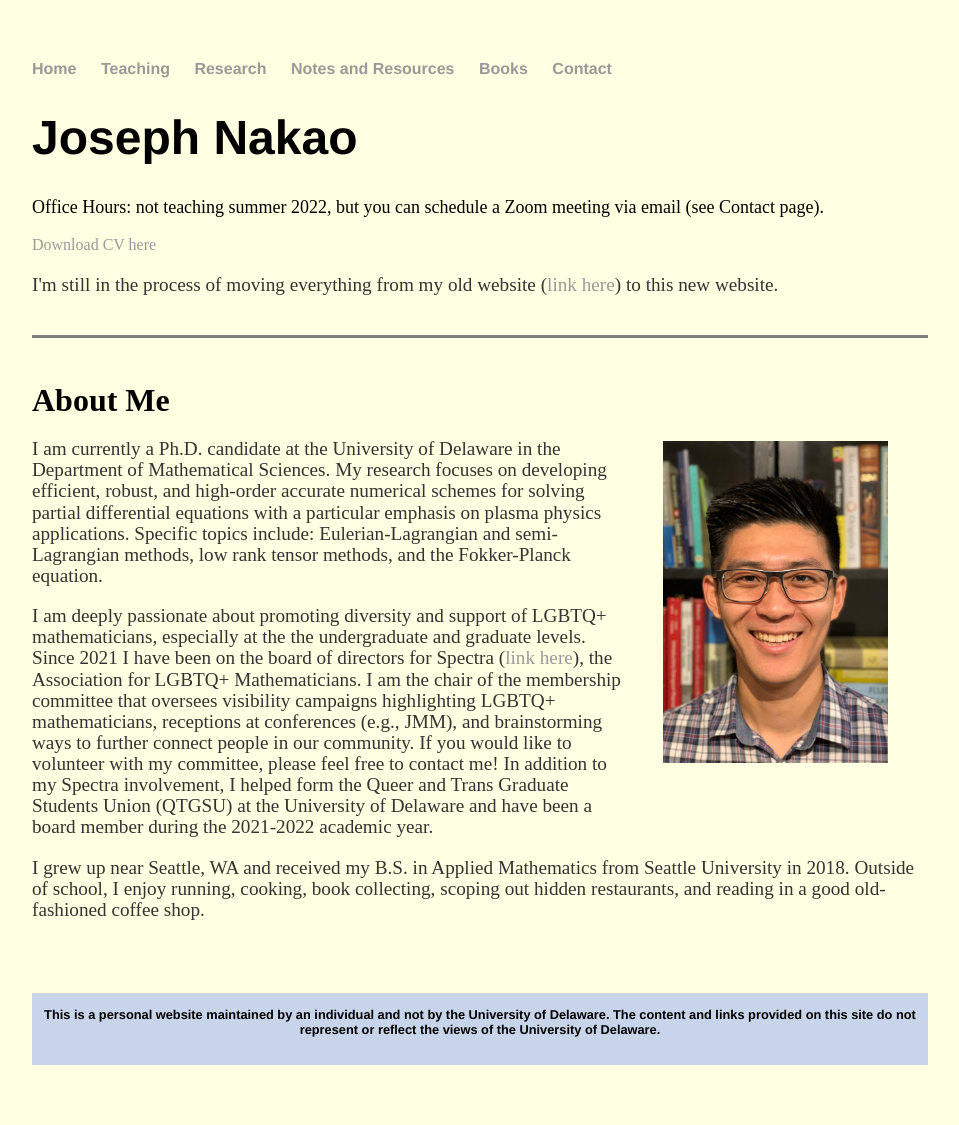
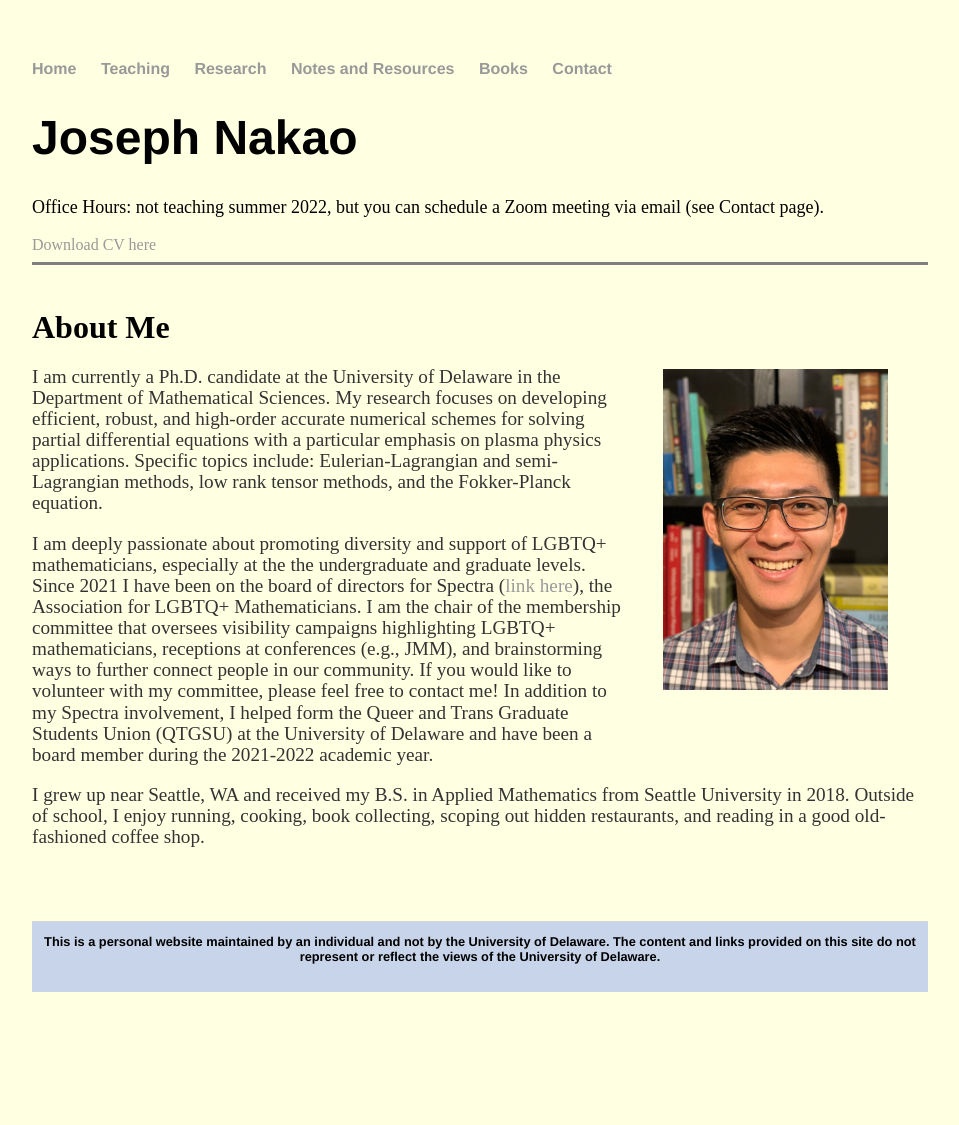
Before and after one commit to jhknakao/jhknakao.github.io, a Jekyll site: the page built from index.html, in a window 1280 px wide. Shown: the whole page, without its empty margins (160-1119 px from the left). Built offline with Jekyll 4.4.1, drawn with Linux system fonts in a browser that asks for light colours; after the commit the page ends 1052 px from its top, so only the background shows below that.

Commit message:
Update index.html

```diff
--- a/index.html
+++ b/index.html
@@ -8,9 +8,6 @@ title: Joseph Nakao's Homepage
 	<br>
 	<br>
 	<a href="files/Nakao_CV_June2022.pdf" class="download" title="Download CV as PDF">Download CV here</a>
-	<br>
-	<p> I'm still in the process of moving everything from my old website (<a href="https://jhknakao.wixsite.com/math">link here</a>) to this new website.
-	<br>
 
 	<br>
 	<hr size="3" noshade>
```
